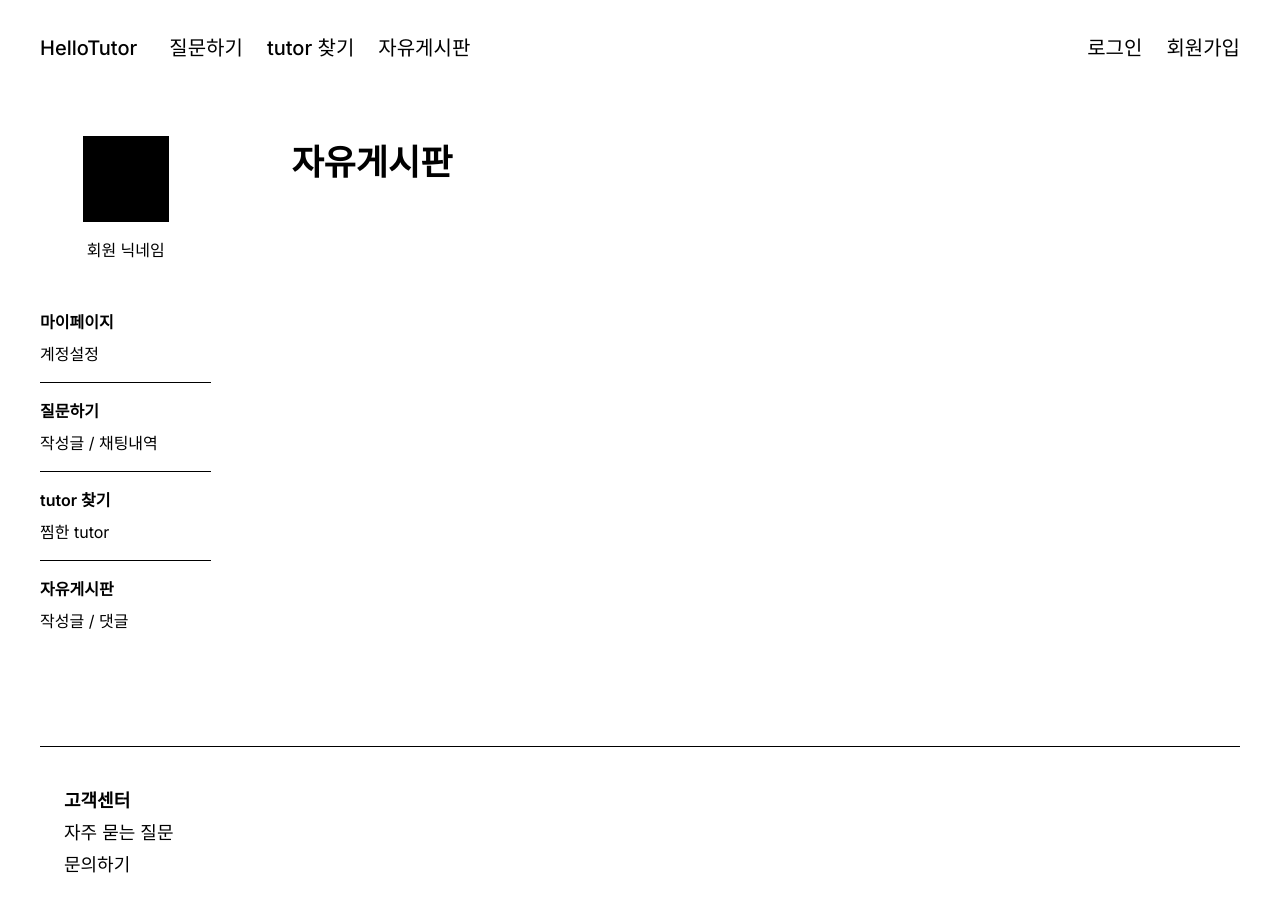
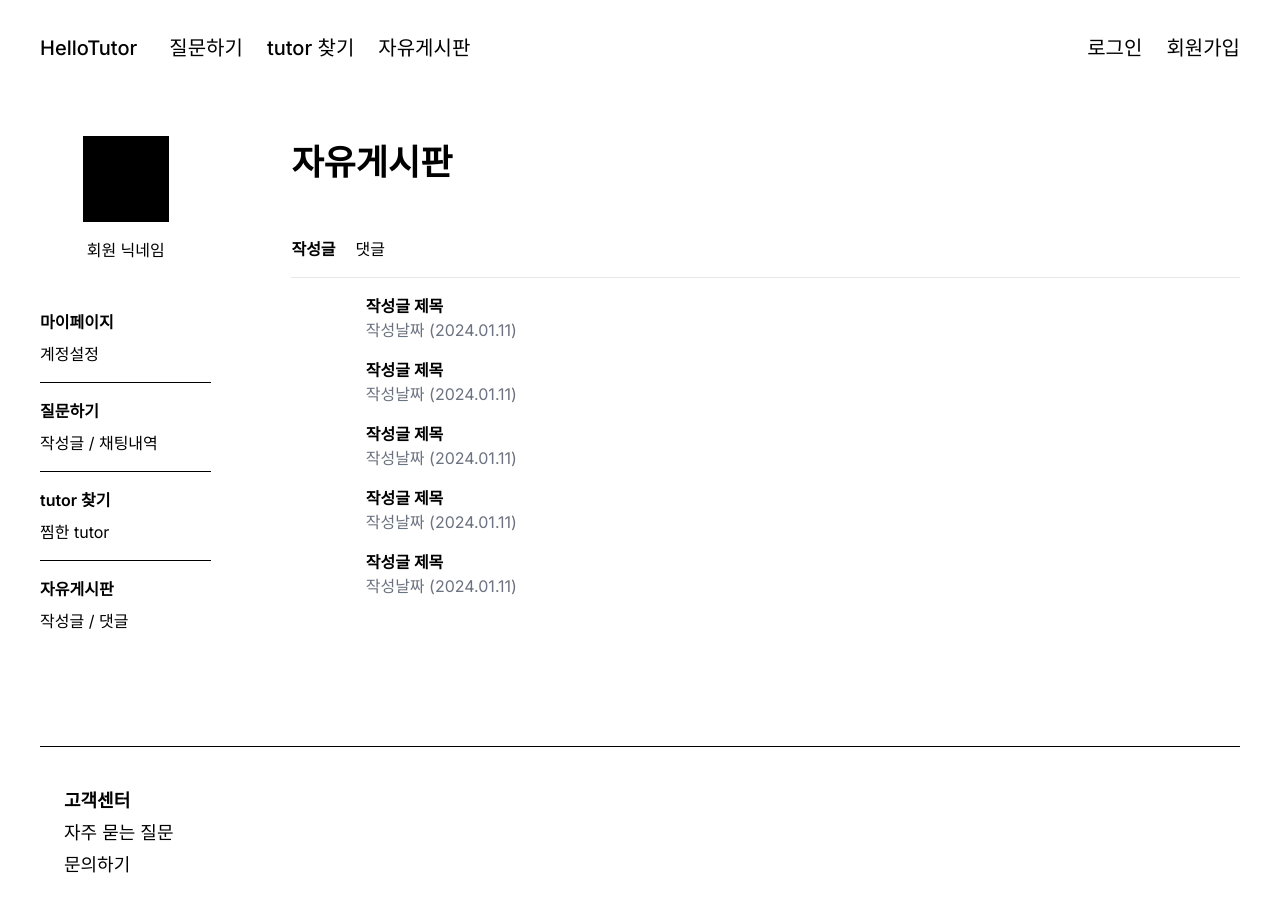
Before and after one commit to HelloTutor/HelloTutor-FE, a Next.js app: page /my-page/my-dashboard in a window 1280 px wide. Shown: the top 912 px of the page. Built offline with nearby package versions, Linux system fonts and the light colour scheme.

Commit message:
feat: 자유게시판 작성글 작성 댓글 페이지 구현

```diff
--- a/src/app/my-page/my-dashboard/page.tsx
+++ b/src/app/my-page/my-dashboard/page.tsx
@@ -1,13 +1,57 @@
+"use client";
 import AccountSideMenu from "@/app/my-page/components/AccountSideMenu";
 import MyPageTitle from "../components/MyPageTitle";
+import SelectTab from "../components/SelectTab";
+import { useState } from "react";
 
 export default function MyDashBoard() {
+  const [tab, setTab] = useState(0);
+
   return (
     <div className="flex">
       <AccountSideMenu />
       {/* right side */}
       <section className="w-full ">
         <MyPageTitle title="자유게시판" />
+        <div className="flex flex-col gap-y-4 mt-[48px] ml-[80px]">
+          {/* tab */}
+          <div className="flex gap-x-2">
+            {["작성글", "댓글"].map((item, index) => (
+              <SelectTab
+                index={index}
+                item={item}
+                tab={tab}
+                setTab={setTab}
+                key={item}
+              />
+            ))}
+          </div>
+          <hr />
+          {/* 작성글 */}
+          {tab === 0 && (
+            <div className="flex flex-col gap-y-4 w-[800px] mx-auto">
+              {[1, 2, 3, 4, 5].map((item, index) => (
+                <div key={item}>
+                  <p className="font-semibold">작성글 제목</p>
+                  <p className="text-gray-500">작성날짜 (2024.01.11)</p>
+                </div>
+              ))}
+            </div>
+          )}
+
+          {/* 댓글 */}
+          {tab === 1 && (
+            <div className="flex flex-col gap-y-4 w-[800px] mx-auto">
+              {[1, 2, 3, 4, 5].map((item, index) => (
+                <div key={item}>
+                  <p>작성 댓글</p>
+                  <p> - 댓글 단 글의 제목</p>
+                  <p className="text-gray-500">작성날짜 (2024.01.11)</p>
+                </div>
+              ))}
+            </div>
+          )}
+        </div>
       </section>
     </div>
   );
```
